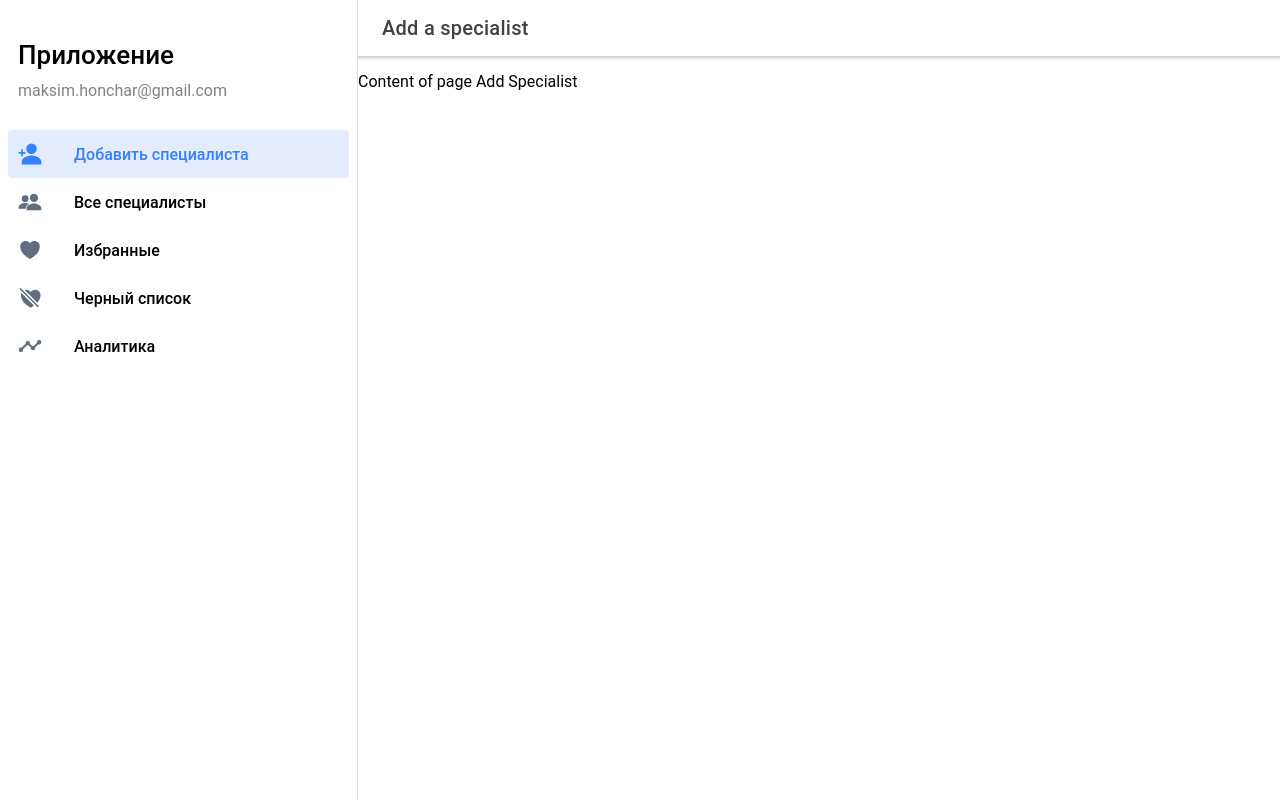
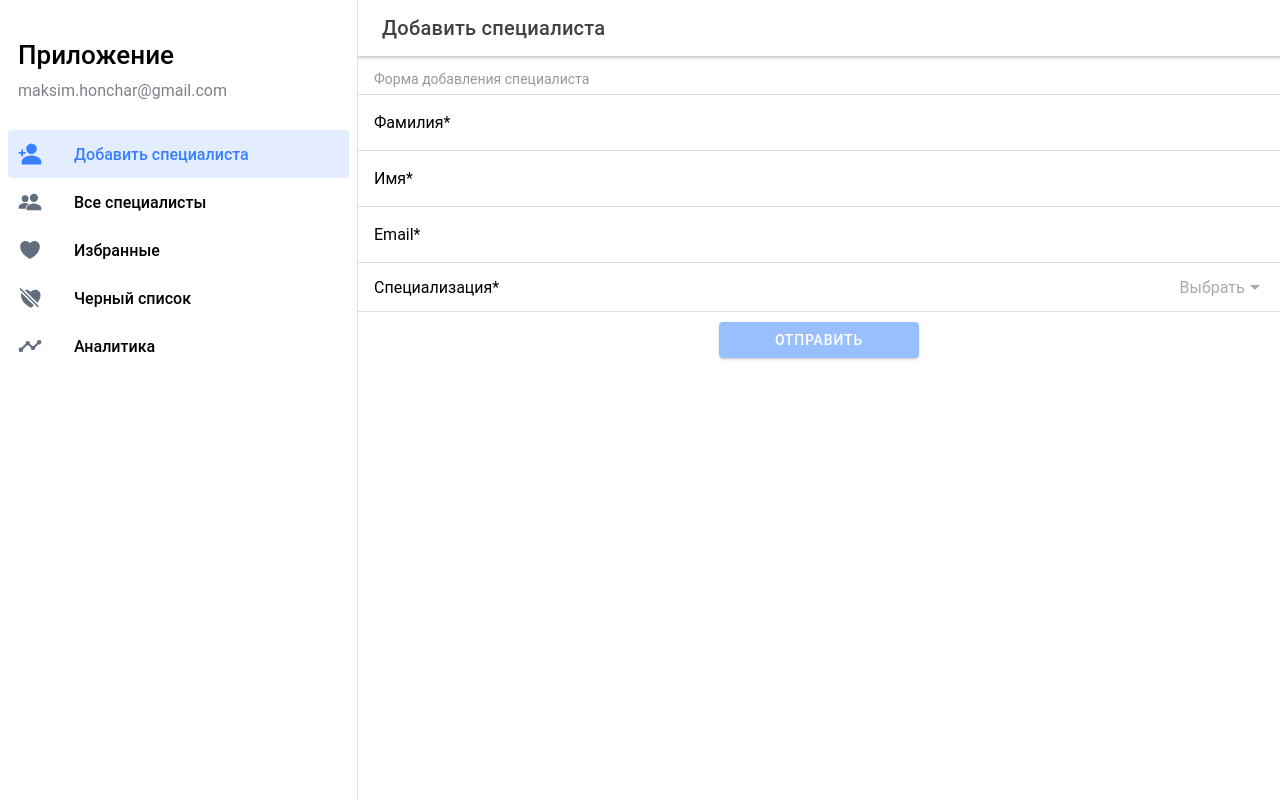
Before and after one commit to maksim-honchar/psycologists-app, a React (Create React App) app: page / in a window 1280 px wide. Built offline with nearby package versions, Linux system fonts and the light colour scheme.

Commit message:
completed add-person

```diff
--- a/src/components/AnalyticsContent.tsx
+++ b/src/components/AnalyticsContent/AnalyticsContent.tsx
@@ -1,5 +1,6 @@
 import { FC } from "react";
 import { IonBadge, IonItem, IonLabel, IonNote } from "@ionic/react";
+import "./AnalyticsContnet.css";
 
 interface AnalyticsProps {
   totalAmount: number;
@@ -38,25 +39,33 @@ const AnalyticsContnet: FC<AnalyticsProps> = (props) => {
         <IonLabel>
           <h1>Общее количество специалистов</h1>
         </IonLabel>
-        <IonBadge slot="start">{totalAmount}</IonBadge>
+        <IonBadge slot="start" className="badge-analytics">
+          {totalAmount}
+        </IonBadge>
       </IonItem>
       <IonItem>
         <IonLabel>
           <h1>Психологи</h1>
         </IonLabel>
-        <IonBadge slot="start">{amountPsychologist}</IonBadge>
+        <IonBadge slot="start" className="badge-analytics">
+          {amountPsychologist}
+        </IonBadge>
       </IonItem>
       <IonItem>
         <IonLabel>
           <h1>Психотерапевты</h1>
         </IonLabel>
-        <IonBadge slot="start">{amountPsychotherapist}</IonBadge>
+        <IonBadge slot="start" className="badge-analytics">
+          {amountPsychotherapist}
+        </IonBadge>
       </IonItem>
       <IonItem>
         <IonLabel>
           <h1>Психиаторы</h1>
         </IonLabel>
-        <IonBadge slot="start">{amountPsychiatrist}</IonBadge>
+        <IonBadge slot="start" className="badge-analytics">
+          {amountPsychiatrist}
+        </IonBadge>
       </IonItem>
       <IonItem>
         <IonLabel>
@@ -66,7 +75,9 @@ const AnalyticsContnet: FC<AnalyticsProps> = (props) => {
             {favourPsychotherapist}, психиаторы: {favourPsychiatrist}
           </IonNote>
         </IonLabel>
-        <IonBadge slot="start">{amountFavourites}</IonBadge>
+        <IonBadge slot="start" className="badge-analytics">
+          {amountFavourites}
+        </IonBadge>
       </IonItem>
       <IonItem>
         <IonLabel>
@@ -76,7 +87,9 @@ const AnalyticsContnet: FC<AnalyticsProps> = (props) => {
             {disFavourPsychotherapist} , психиаторы: {disFavourPsychiatrist}
           </IonNote>
         </IonLabel>
-        <IonBadge slot="start">{disFavourites}</IonBadge>
+        <IonBadge slot="start" className="badge-analytics">
+          {disFavourites}
+        </IonBadge>
       </IonItem>
     </>
   );
--- /dev/null
+++ b/src/components/AnalyticsContent/AnalyticsContnet.css
@@ -0,0 +1,3 @@
+.badge-analytics {
+  min-width: 40px;
+}
--- /dev/null
+++ b/src/pages/AddSpecialist.css
@@ -0,0 +1,4 @@
+.btn-submit {
+  width: 200px;
+  margin: 10px auto;
+}
--- a/src/pages/AddSpecialist.tsx
+++ b/src/pages/AddSpecialist.tsx
@@ -6,12 +6,69 @@ import {
   IonPage,
   IonTitle,
   IonToolbar,
+  IonList,
+  IonItemDivider,
+  IonItem,
+  IonInput,
+  IonLabel,
+  IonSelect,
+  IonSelectOption,
+  IonButton,
 } from "@ionic/react";
-import { FC } from "react";
+import { unwrapResult } from "@reduxjs/toolkit";
+import { FC, useState, SyntheticEvent } from "react";
+import { useDispatch } from "react-redux";
+import { useHistory } from "react-router";
+import { addNewSpecialist } from "../redux/specialistsSlice";
+import { AppDispatch } from "../redux/store";
 
-// import "./AddSpecialist.css";
+import "./AddSpecialist.css";
 
 const AddSpecialist: FC = () => {
+  const [firstName, setFirstName] = useState<string>("");
+  const [lastName, setLastName] = useState<string>("");
+  const [mail, setMail] = useState<string>("");
+  const [specialization, setSpecialization] = useState<string>("");
+  const name = `${lastName} ${firstName}`;
+
+  const dispatch: AppDispatch = useDispatch();
+  const history = useHistory();
+
+  const handleSubmit = async (e: SyntheticEvent) => {
+    e.preventDefault();
+    const formSubmit = {
+      email: mail,
+      type: specialization,
+      photo: "null",
+      isFavourite: false,
+      isDisfavourite: false,
+    };
+    // Control that the fields are not empty
+    if (canSave) {
+      try {
+        const resultAction = await dispatch(
+          addNewSpecialist({ idName: name, formSubmit })
+        );
+
+        /* In case of an error, it will work catch  */
+        unwrapResult(resultAction);
+        history.push("/all-specialists");
+        setFirstName("");
+        setLastName("");
+        setMail("");
+        setSpecialization("");
+      } catch (error) {
+        console.error(error);
+      }
+    }
+  };
+
+  const canSave =
+    Boolean(firstName) &&
+    Boolean(lastName) &&
+    Boolean(mail) &&
+    Boolean(specialization);
+
   return (
     <IonPage>
       <IonHeader>
@@ -19,11 +76,64 @@ const AddSpecialist: FC = () => {
           <IonButtons slot="start">
             <IonMenuButton />
           </IonButtons>
-          <IonTitle>Add a specialist</IonTitle>
+          <IonTitle>Добавить специалиста</IonTitle>
         </IonToolbar>
       </IonHeader>
       <IonContent>
-        <p>Content of page Add Specialist</p>
+        <IonList>
+          <IonItemDivider>Форма добавления специалиста</IonItemDivider>
+          <form onSubmit={handleSubmit}>
+            <IonItem>
+              <IonLabel position="floating">Фамилия*</IonLabel>
+              <IonInput
+                type="text"
+                value={lastName}
+                onIonChange={(e) => setLastName(e.detail.value!)}
+              />
+            </IonItem>
+            <IonItem>
+              <IonLabel position="floating">Имя*</IonLabel>
+              <IonInput
+                type="text"
+                value={firstName}
+                onIonChange={(e) => setFirstName(e.detail.value!)}
+              />
+            </IonItem>
+
+            <IonItem>
+              <IonLabel position="floating">Email*</IonLabel>
+              <IonInput
+                type="email"
+                value={mail}
+                onIonChange={(e) => setMail(e.detail.value!)}
+              />
+            </IonItem>
+            <IonItem>
+              <IonLabel>Специализация*</IonLabel>
+              <IonSelect
+                value={specialization}
+                placeholder="Выбрать"
+                onIonChange={(e) => setSpecialization(e.detail.value)}
+              >
+                <IonSelectOption value="Психолог">Психолог</IonSelectOption>
+                <IonSelectOption value="Психотерапевт">
+                  Психотерапевт
+                </IonSelectOption>
+                <IonSelectOption value="Психиатр">Психиатр</IonSelectOption>
+              </IonSelect>
+            </IonItem>
+            <IonButton
+              className="btn-submit"
+              type="submit"
+              expand="block"
+              color="primary"
+              onClick={handleSubmit}
+              disabled={!canSave}
+            >
+              Отправить
+            </IonButton>
+          </form>
+        </IonList>
       </IonContent>
     </IonPage>
   );
--- a/src/pages/AllSpecialists.tsx
+++ b/src/pages/AllSpecialists.tsx
@@ -38,9 +38,11 @@ const AllSpecialists: FC = () => {
 
   // maping persons with filtration option
   const listPersons = persons
+
     .filter(({ personData: { type } }) =>
       showTypeString ? type === showType : true
     )
+    .reverse() /* new members are shown at the top of the list */
     .map((person) => (
       <PersonCard
         person={person}
--- a/src/pages/Analytics.tsx
+++ b/src/pages/Analytics.tsx
@@ -13,7 +13,7 @@ import { useSetHooks } from "../hooks/hooks";
 import { fetchSpecialists } from "../redux/specialistsSlice";
 
 import "./AllSpecialists.css";
-import AnalyticsContnet from "../components/AnalyticsContent";
+import AnalyticsContnet from "../components/AnalyticsContent/AnalyticsContent";
 
 const Analytics: FC = () => {
   const dispatch = useDispatch();
--- a/src/redux/specialistsSlice.ts
+++ b/src/redux/specialistsSlice.ts
@@ -9,28 +9,38 @@ let allSpecialists: PersonItem[] = [];
 export const fetchSpecialists = createAsyncThunk("specialists/fetchSpecialists", async () => {
     const response = await db.collection(psycologists).get();
     response.forEach((doc) => allSpecialists.push({ personId: doc.id, personData: doc.data() as PersonData }));
-
     return allSpecialists;
 })
 
+//  Add peson to favourite
 export const addToFavourite = createAsyncThunk("specialists/addToFavourite", async (id: string) => {
     let response = await db.collection(psycologists).doc(id).get();
     let result = response.data() as PersonData;
     await db.collection(psycologists).doc(id).update({ isFavourite: !result.isFavourite, isDisfavourite: false })
     response = await db.collection(psycologists).doc(id).get();
     result = response.data() as PersonData;
-
     return { id, result }
 })
 
+//  Add peson to disfavourite
 export const addToDisfavourite = createAsyncThunk("specialists/addToDisfavourite", async (id: string) => {
     let response = await db.collection(psycologists).doc(id).get();
     let result = response.data() as PersonData;
     await db.collection(psycologists).doc(id).update({ isDisfavourite: !result.isDisfavourite, isFavourite: false })
     response = await db.collection(psycologists).doc(id).get();
     result = response.data() as PersonData;
+    return { id, result }
+})
 
-    return { id, result }
+interface AddNewSpecialist {
+    idName: string,
+    formSubmit: PersonData
+}
+export const addNewSpecialist = createAsyncThunk("specialists/addNewSpecialist", async (formData: AddNewSpecialist) => {
+    await db.collection(psycologists).doc(formData.idName).set(formData.formSubmit);
+    const response = await db.collection(psycologists).doc(formData.idName).get();
+    const result = response.data() as PersonData;
+    return { personId: formData.idName, personData: result };
 })
 
 const initialState: InitialState = {
@@ -44,6 +54,7 @@ const specialistsSlice = createSlice({
     initialState,
     reducers: {},
     extraReducers: builder => {
+        // Reducer for fetchSpecialists сases
         builder.addCase(fetchSpecialists.pending, (state) => {
             state.status = "pending"
         })
@@ -55,12 +66,27 @@ const specialistsSlice = createSlice({
             state.status = "failed"
             state.error = action.error.message
         })
+
+        // Reducer for addToFavourite сases
+        builder.addCase(addToFavourite.pending, (state) => {
+            state.status = "pending"
+        })
         builder.addCase(addToFavourite.fulfilled, (state, action) => {
+            state.status = "succeeded"
             const { id, result } = action.payload
             const existPerson = state.psycologistsList.find(person => person.personId === id)
             if (existPerson) {
                 existPerson.personData = result;
             }
+        })
+        builder.addCase(addToFavourite.rejected, (state, action) => {
+            state.status = "failed"
+            state.error = action.error.message
+        })
+
+        // Reducer for addToDisfavourite сases
+        builder.addCase(addToDisfavourite.pending, (state) => {
+            state.status = "pending"
         })
         builder.addCase(addToDisfavourite.fulfilled, (state, action) => {
             const { id, result } = action.payload
@@ -69,6 +95,23 @@ const specialistsSlice = createSlice({
                 existPerson.personData = result;
             }
         })
+        builder.addCase(addToDisfavourite.rejected, (state, action) => {
+            state.status = "failed"
+            state.error = action.error.message
+        })
+
+        // Reducer for addNewSpecialist сases
+        builder.addCase(addNewSpecialist.pending, (state) => {
+            state.status = "pending"
+        })
+        builder.addCase(addNewSpecialist.fulfilled, (state, action) => {
+            state.status = "succeeded"
+            state.psycologistsList.push(action.payload)
+        })
+        builder.addCase(addNewSpecialist.rejected, (state, action) => {
+            state.status = "failed"
+            state.error = action.error.message
+        })
     }
 })
 
```
